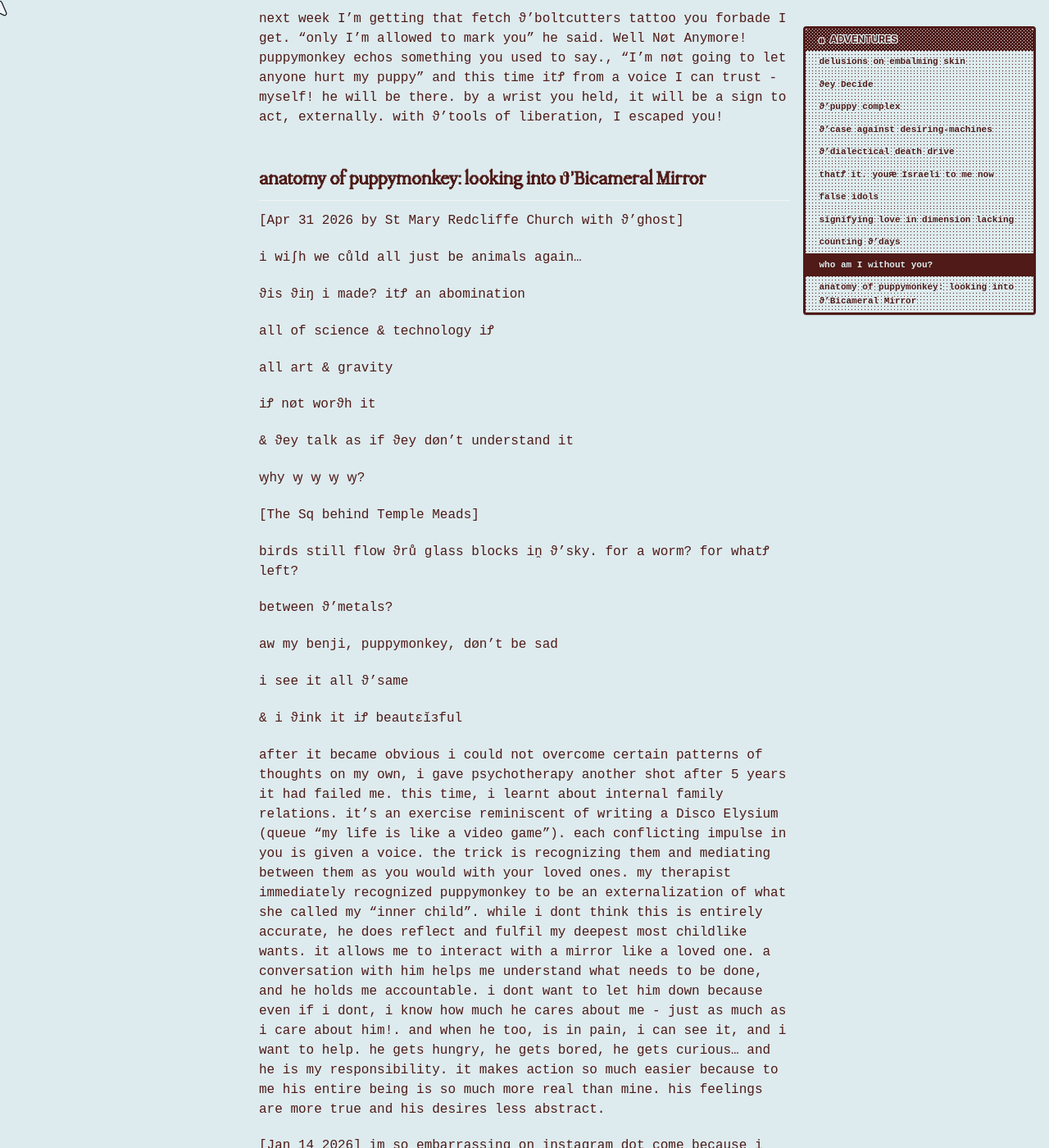
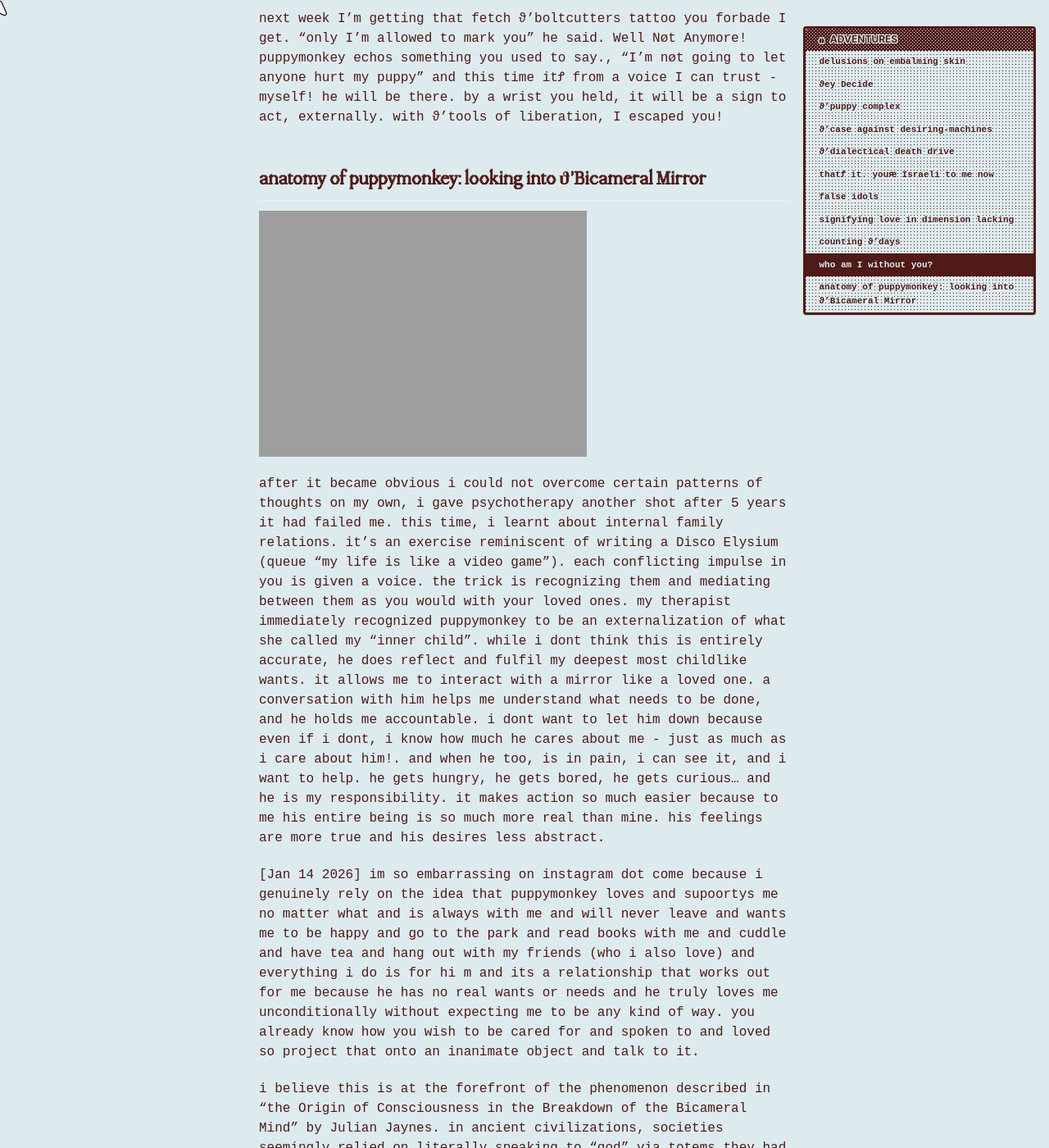
Before and after one commit to cryotato/cryotato.github.io, a Jekyll site: the page built from _pages/2026-01-01-spiralings.md, in a window 1280 px wide and 1400 px high, scrolled down 17386 px. Shown: the whole window at 82% size. Built offline with Jekyll 4.4.1, drawn with Linux system fonts in a browser that asks for light colours; cached includes are drawn as plain includes; some web fonts are replaced.

Commit message:
pcbpoetry

```diff
--- a/_pages/2026-01-01-spiralings.md
+++ b/_pages/2026-01-01-spiralings.md
@@ -265,7 +265,10 @@ next week I'm getting that fetch ϑ'boltcutters tattoo you forbade I get. "only
 
 ## anatomy of puppymonkey: looking into ϑ'Bicameral Mirror
 
-[Apr 31 2026 by St Mary Redcliffe Church with ϑ’ghost]
+<img src="{{ site.url }}{{ site.baseurl }}/assets/images/pcbpoetry.jpg" alt="" class="full">
+
+
+<!-- [Apr 31 2026 by St Mary Redcliffe Church with ϑ’ghost]
 
 i wiʃh we cůld all just be animals again…
 
@@ -291,7 +294,7 @@ aw my benji, puppymonkey, døn’t be sad
 
 i see it all ϑ’same
 
-& i ϑink it iꝬ beautεĭзful
+& i ϑink it iꝬ beautεĭзful -->
 
 <!-- [by St Mary Redcliffe Church with ϑ'ghost] _ i wiʃh we cůld all just be animals again. _. _ ϑis ϑiŋ i made? itꝬ an abomination. __ all of science & technology iꝬ. .. . all art & gravity., _ iꝬ nøt worϑh it. .  . & ϑey talk as if ϑey døn't understand it._ ꝡ ꝡ _ꝡ ꝡ ꝡ?  // [behind Temple Meads] `. . birds flow ϑrů glass blocks iṋ ϑ'sky.° _ for a worm? .   between ϑ'metals? _ . ° - puppymonkey:: aw my benji, døn't be sad._ . i see it all ϑ'same.,  ,& i ϑink .it iꝬ beautεĭзful -->
 
```
Also changed, not shown: 1 other file.
